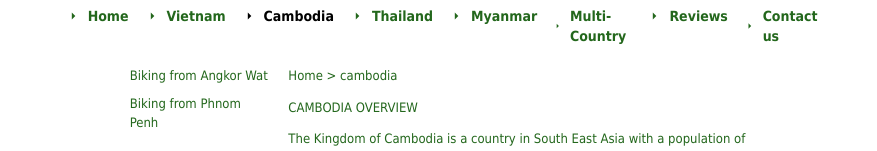
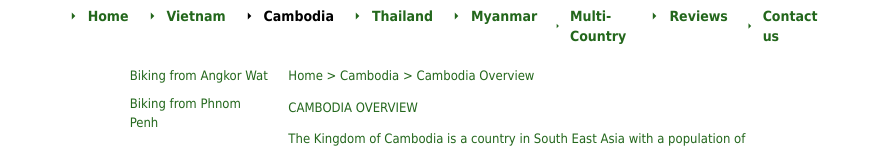
Before and after one commit to dattk2002/vietnambiketours-nextjs-ui, a Next.js app: page /cambodia in a window 1280 px wide. Shown: the part 267-418 px from the top of the page, without its empty margins (201-1078 px from the left). Built offline with nearby package versions, Linux system fonts and the light colour scheme.

Commit message:
fix: update slug for all router

```diff
--- a/src/components/slug-country/SlugCountry.tsx
+++ b/src/components/slug-country/SlugCountry.tsx
@@ -3,7 +3,22 @@ import { usePathname } from "next/navigation";
 const SlugCountry = () => {
   const pathname = usePathname();
   // Remove leading slash from the pathname
-  const path = pathname ? pathname.replace("/", "") : "";
+
+  const path = pathname
+    ? pathname.replace("/", "").charAt(0).toUpperCase() +
+      pathname.replace("/", "").slice(1)
+    : "";
+  if (
+    path === "Thailand" ||
+    path === "Vietnam" ||
+    path === "Multi-country" ||
+    path == "Cambodia"
+  ) {
+    return pathname !== "/" ? (
+      <span>{`Home > ${path} > ${path} Overview`}</span>
+    ) : null;
+  }
+
   return pathname !== "/" ? <span>{`Home > ${path}`}</span> : null;
 };
 
--- a/src/pages/vietnam.tsx
+++ b/src/pages/vietnam.tsx
@@ -36,7 +36,6 @@ const Vietnam = () => {
         <div className="col-span-9">
           <p className="text-[13px] pb-3">
             <SlugCountry />
-            &gt; Vietnam Overview
           </p>
           <p className="text-[13px] ">VIETNAM OVERVIEW</p>
           <p className="text-[13px] pb-3">
```
